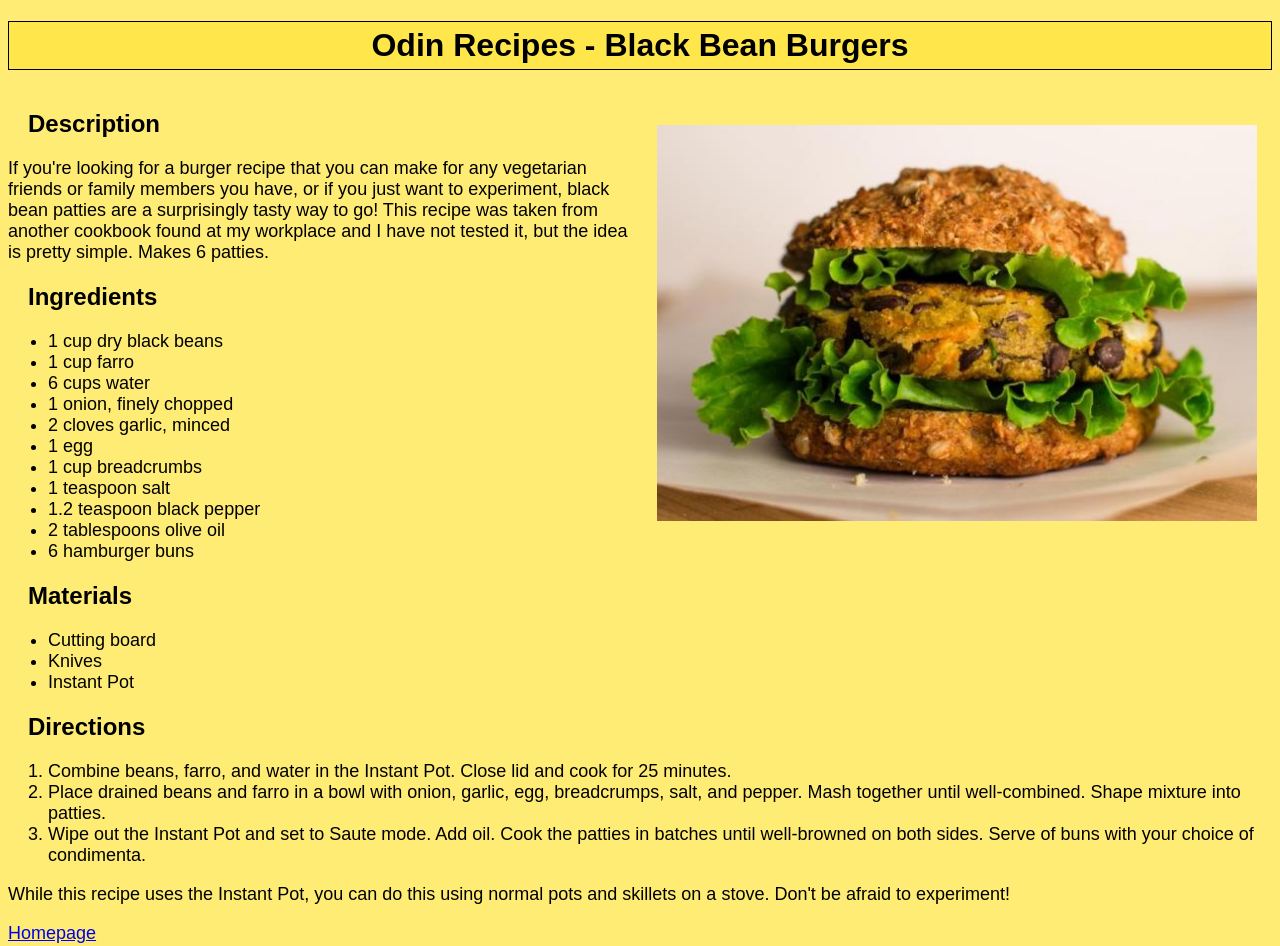
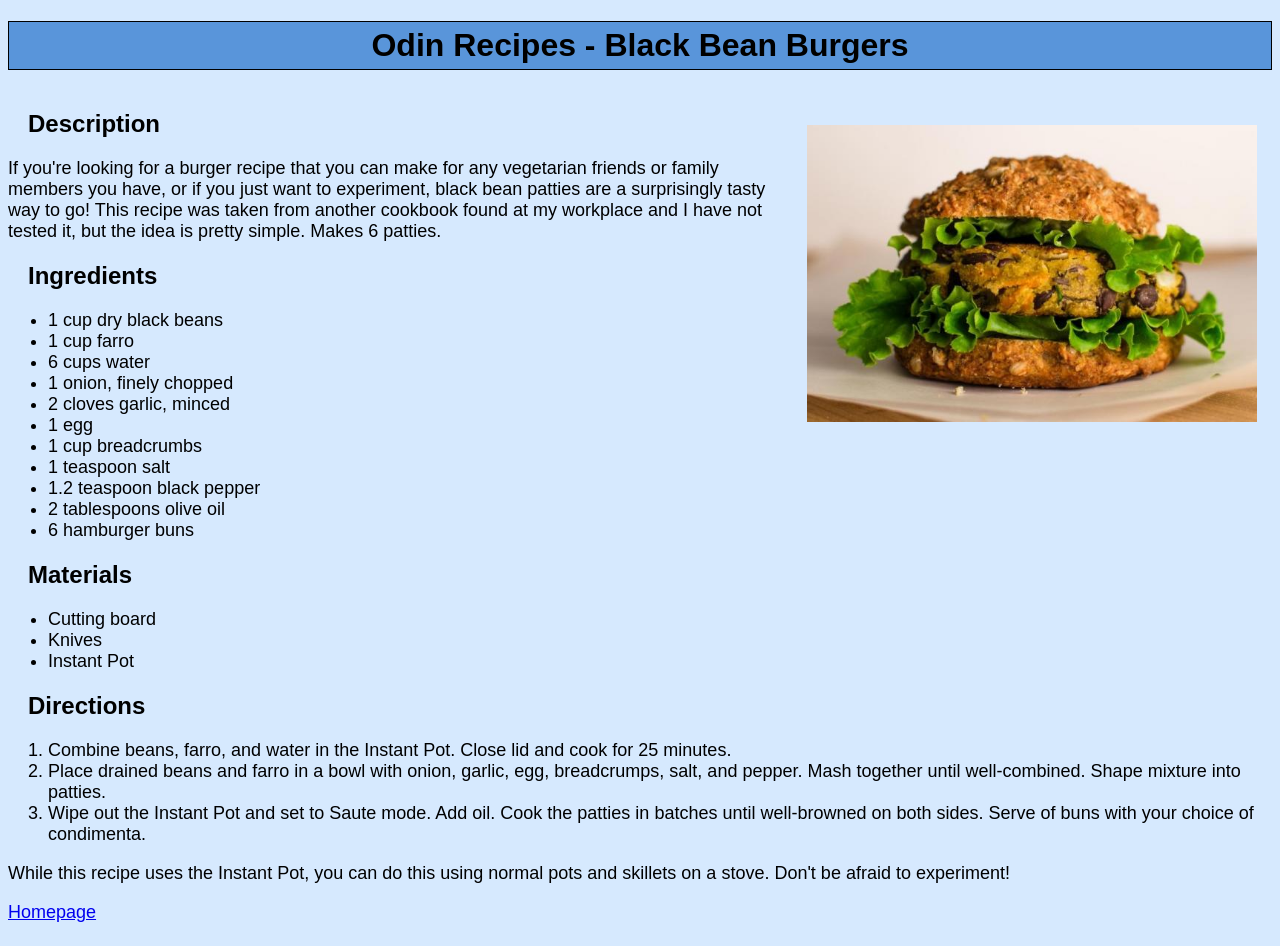
Before and after one commit to brittmouse/odin-recipes, a plain HTML site: page recipes/black-bean-burgers.html in a window 1280 px wide. Drawn offline with Linux system fonts and the light colour scheme.

Commit message:
Minor CSS Edit
Edit CSS on all pages to change background color for page and heading 1 - light blue background, blue header

```diff
--- a/recipes/styles.css
+++ b/recipes/styles.css
@@ -1,11 +1,11 @@
 * {
-  background-color: #ffec74;
+  background-color: #d6e9fe;
   font-family: Arial;
   font-size: 18px;
 }
 
 h1 {
-  background-color: #ffe64a;
+  background-color: #5995da;
   border: 1px solid black;
   font-size: 32px;
   margin-bottom: 40px;
@@ -20,7 +20,7 @@ h2 {
 
 img {
   float: right;
-  width: 600px;
+  width: 450px;
   height: auto;
   padding: 15px;
 }
--- a/styles.css
+++ b/styles.css
@@ -1,11 +1,11 @@
 * {
-  background-color: #ffec74;
+  background-color: #d6e9fe;
   font-family: Arial;
   font-size: 18px;
 }
 
 h1 {
-  background-color: #ffe64a;
+  background-color: #5995da;
   border: 1px solid black;
   font-size: 32px;
   padding: 5px;
@@ -18,7 +18,6 @@ h2 {
 }
 
 li {
-  border: 1px solid black;
   display: inline-block;
   padding: 3px;
   margin: 6px 0;
@@ -26,7 +25,7 @@ li {
 }
 
 img {
-   width: 270px;
-   height: auto;
-   align: top;
+  width: 270px;
+  height: auto;
+  align-self: top;
 }
```
